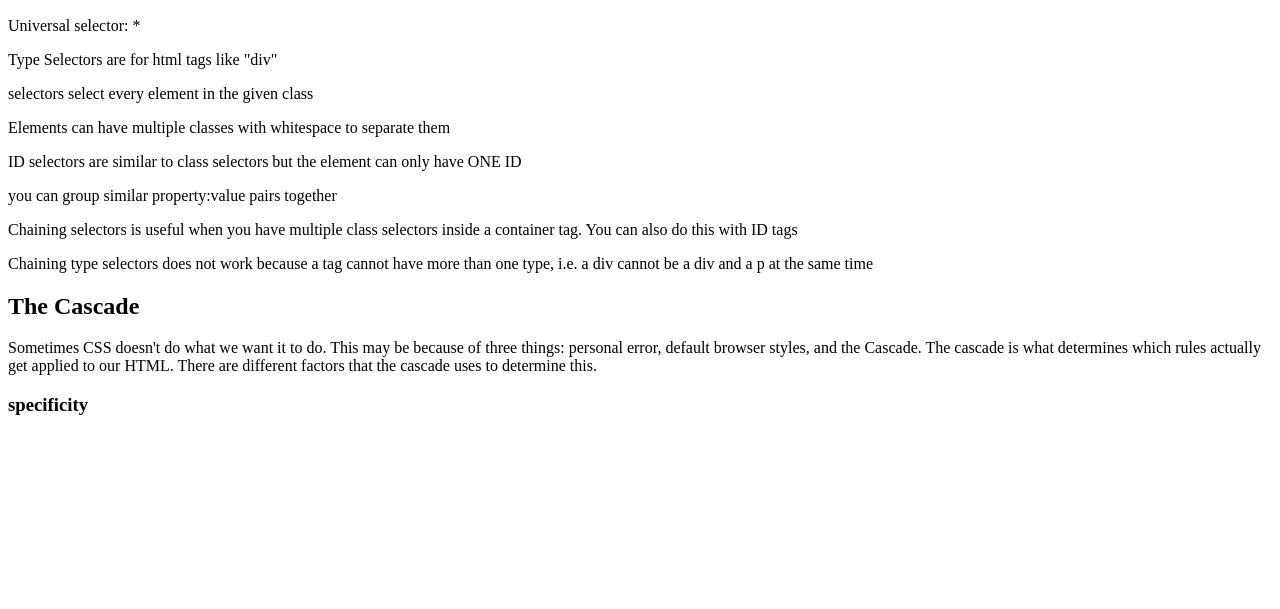
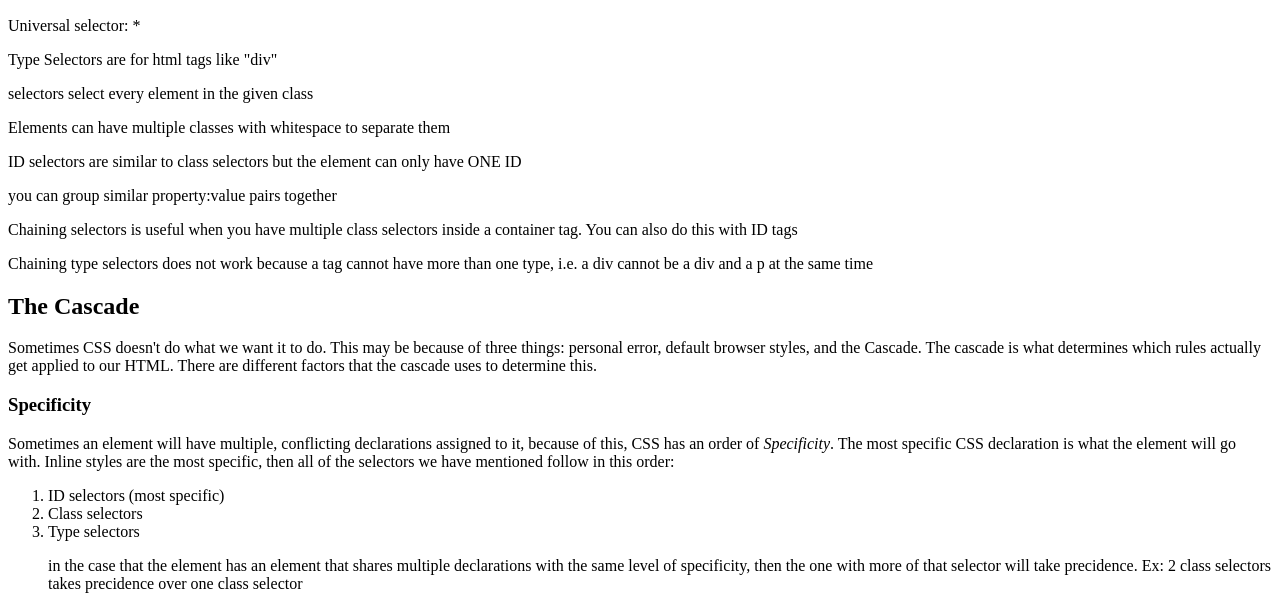
Before and after one commit to simaaksidd/TOP_Notes, a plain HTML site: page Foundations/CSS/index.html in a window 1280 px wide. Shown: the part 455-1064 px from the top of the page. Before the commit the page ends 890 px from the top, so only its background shows below. Drawn offline with Linux system fonts and the light colour scheme.

Commit message:
Add Specificity Notes

```diff
--- a/Foundations/CSS/index.html
+++ b/Foundations/CSS/index.html
@@ -35,7 +35,13 @@
 
 <h2>The Cascade</h2>
 <p>Sometimes CSS doesn't do what we want it to do. This may be because of three things: personal error, default browser styles, and the Cascade. The cascade is what determines which rules actually get applied to our HTML. There are different factors that the cascade uses to determine this.</p>
-<h3>specificity</h3>
-<p></p>
+<h3>Specificity</h3>
+<p>Sometimes an element will have multiple, conflicting declarations assigned to it, because of this, CSS has an order of <em>Specificity</em>.  The most specific CSS declaration is what the element will go with. Inline styles are the most specific, then all of the selectors we have mentioned follow in this order:</p>
+<ol>
+  <li>ID selectors (most specific)</li>
+  <li>Class selectors</li>
+  <li>Type selectors</li>
+<p>in the case that the element has an element that shares multiple declarations with the same level of specificity, then the one with more of that selector will take precidence. Ex: 2 class selectors takes precidence over one class selector</p>
+</ol>
 </body>
 </html>
```
